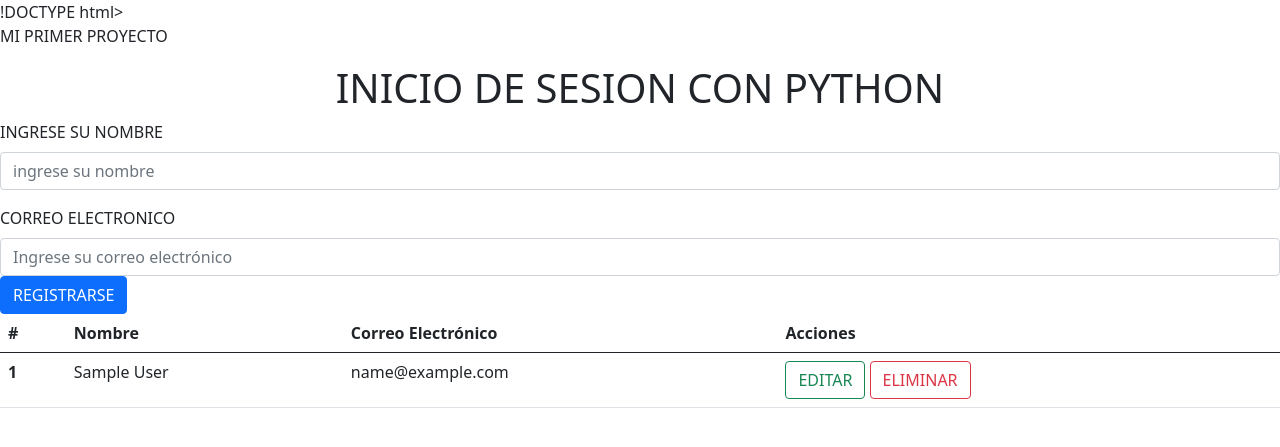
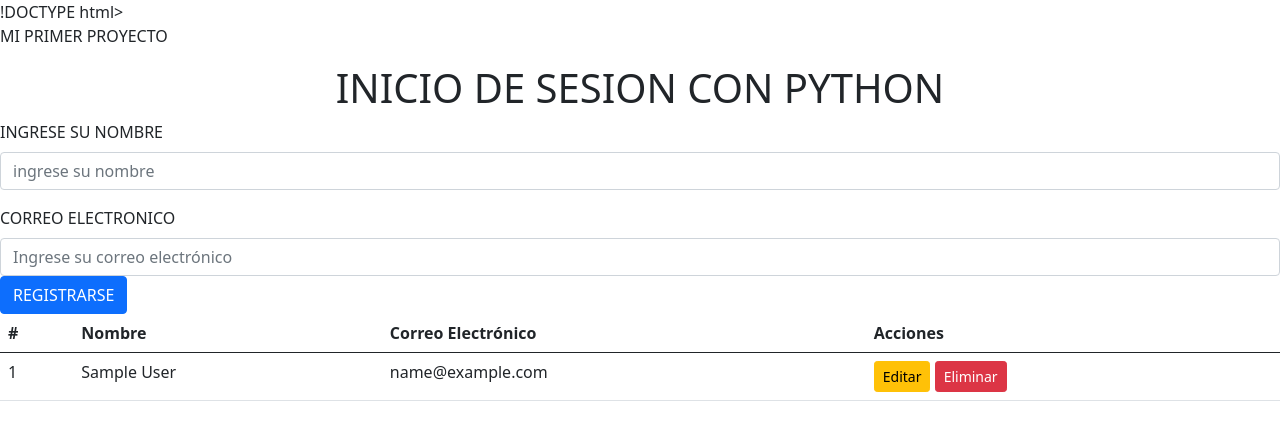
Before and after one commit to Jh0n728/PAGINA_WEB_CRUD, a Flask app: page / in a window 1280 px wide. Shown: the top 447 px of the page. Run offline with Flask 3, Linux system fonts and the light colour scheme; tables that the repository leaves empty or names only in its code hold one stand-in row (values such as "Sample post"); some libraries are stand-ins or nearby versions.

Commit message:
cambios hechos para que la pagina ahora si funcione el editar y eliminar

```diff
--- a/TEMPLATES/index.html
+++ b/TEMPLATES/index.html
@@ -34,16 +34,20 @@
   </thead>
   <tbody>
     {% for u in user %}
-    <tr>
-    <th scope="row">{{u[0]}}</th>
-      <td>{{u[1]}}</td>
-      <td>{{u[2]}}</td>
-      <td>
-        <a href="/edit/{{u[0]}}" class="btn btn-outline-success">EDITAR</a>
-        <a href="/delete/{{u[0]}}" class="btn btn-outline-danger">ELIMINAR</a>
-      </td>
-    </tr>
-    {% endfor %}
+<tr>
+    <td>{{ u[0] }}</td> <!-- ID -->
+    <td>{{ u[1] }}</td> <!-- Nombre -->
+    <td>{{ u[2] }}</td> <!-- Correo -->
+    <td>
+        <!-- BOTÓN PARA EDITAR (Llama a tu ruta /edit/id) -->
+        <a href="/edit/{{ u[0] }}" class="btn btn-warning btn-sm">Editar</a>
+
+        <!-- BOTÓN PARA ELIMINAR (Llama a tu ruta /delete/id) -->
+        <a href="/delete/{{ u[0] }}" class="btn btn-danger btn-sm" onclick="return confirm('¿Seguro que deseas eliminar?')">Eliminar</a>
+    </td>
+</tr>
+{% endfor %}
+
   </tbody>
 </table>
 </table>
--- a/app.py
+++ b/app.py
@@ -24,14 +24,16 @@ def index():
 
 @app.route("/add", methods=['POST'])
 def add_user():
-    if request.method== 'POST':
-        name=request.form['name']
-        email=request.form['email']
+    if request.method == 'POST':
+        name = request.form['name']
+        email = request.form['email']
 
-        cur=mysql.connection.cursor()
-        cur.execute("INSERT INTO user (name,email) VALUES (%s,%s)",(name,email))
+        cur = mysql.connection.cursor()
+        cur.execute("INSERT INTO user (name,email) VALUES (%s,%s)", (name,email))
+        mysql.connection.commit()  # <--- AGREGA ESTA LÍNEA AQUÍ
         cur.close()
         return redirect(url_for('index'))
+
         #Create  CREAR
         #Read    LEER
         #Update  ACTUALIZAR
```
